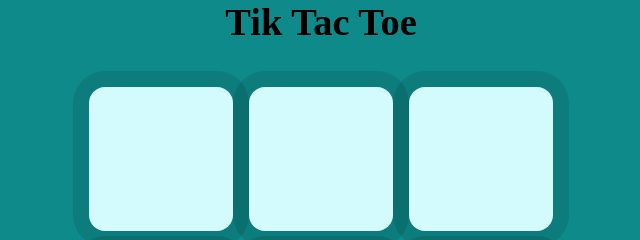
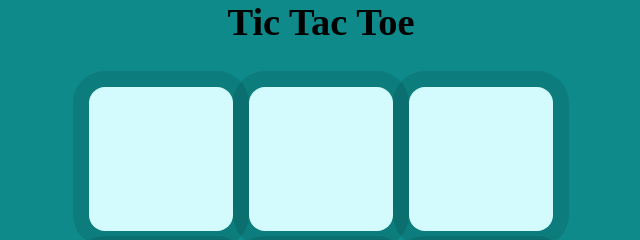
Before and after one commit to AbhiSingh1414/PRODIGY_WD_03, a plain HTML site: page index.html in a window 1280 px wide. Shown: the top 240 px of the page, 319-959 px from the left. Drawn offline with Linux system fonts and the light colour scheme.

Commit message:
Update index.html

```diff
--- a/index.html
+++ b/index.html
@@ -3,7 +3,7 @@
 <head>
     <meta charset="UTF-8">
     <meta name="viewport" content="width=device-width, initial-scale=1.0">
-    <title>TIK TAC TOE</title>
+    <title>TIC TAC TOE</title>
     <link rel="stylesheet"href="style.css">
 </head>
 <body>
@@ -11,7 +11,7 @@
     <p id="msg">Congratulations! You are the Winner</p>
   </div>
   <main>
-    <h1><b><big>Tik Tac Toe</big></b></h1>
+    <h1><b><big>Tic Tac Toe</big></b></h1>
     <div class="container">
       <div class="game">
         <button class="box"></button>
```
